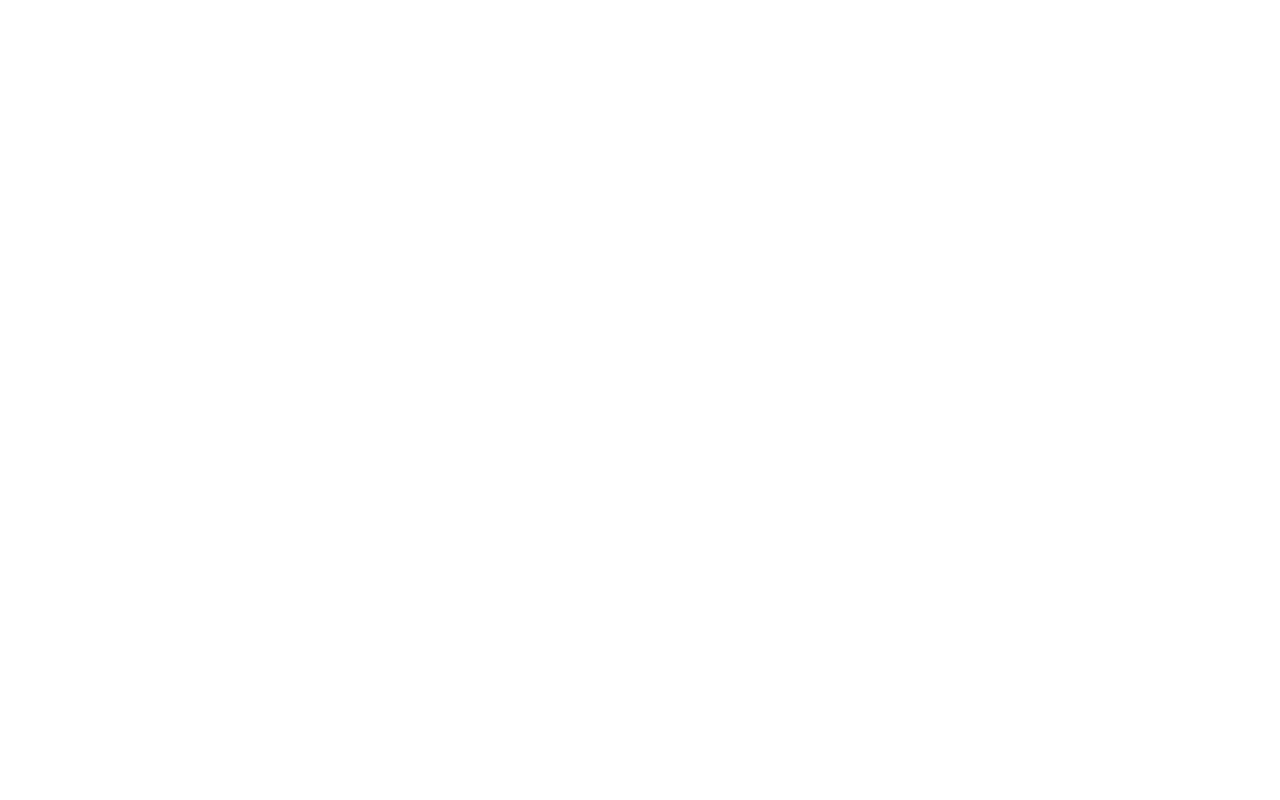
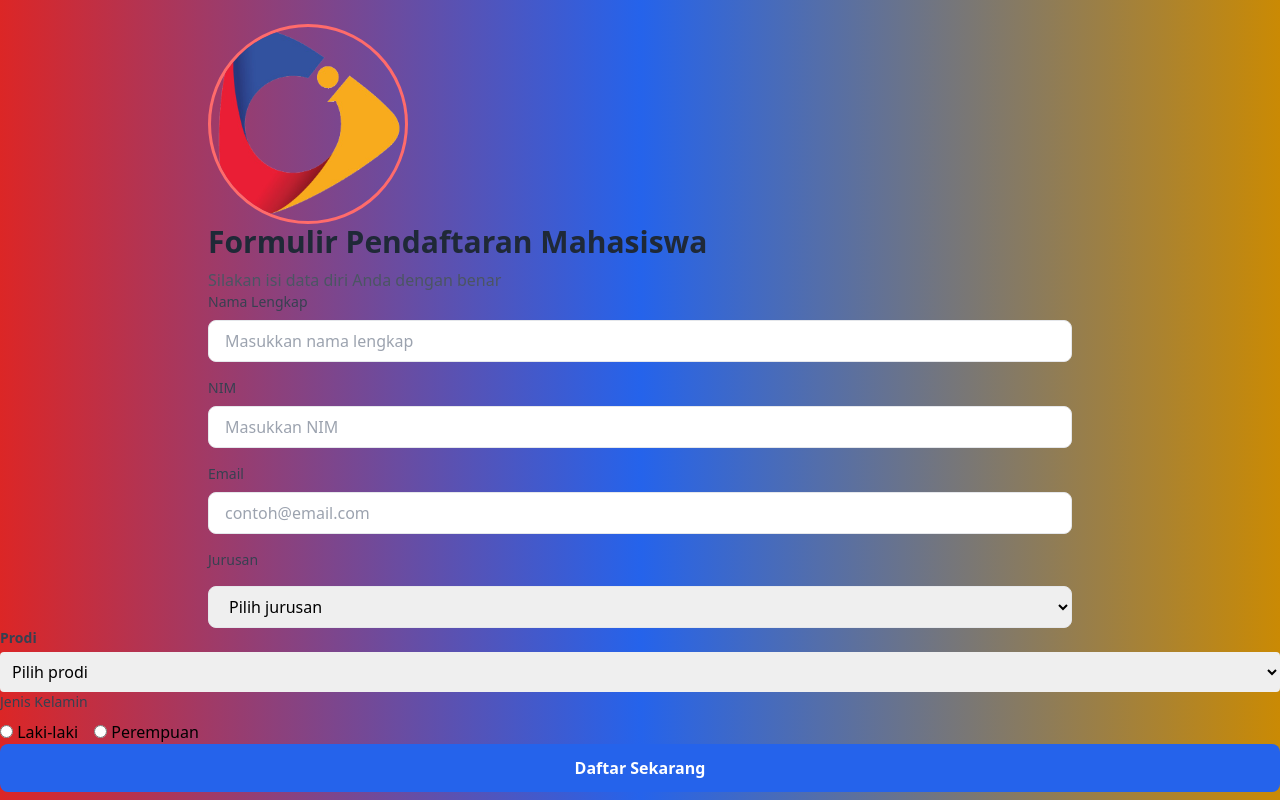
Before and after one commit to raffipasya/raffi_pasya_1124160207_uas, a website: page index.html in a window 1280 px wide. Drawn offline with nearby package versions, Linux system fonts and the light colour scheme.

Commit message:
menambahkan gambar pada html

```diff
--- a/index.html
+++ b/index.html
@@ -6,6 +6,100 @@
     <title>Sistem Pendaftaran - HTML & CSS</title>
     <script src="https://cdn.tailwindcss.com"></script>
 </head>
+<body class="min-h-screen bg-gradient-to-r from-red-600 via-blue-600 to-yellow-600">
+    <button id="theme-switch">
 
-</body>
-</html>
+    </button>
+    <div class="container mx-auto max-w-4xl px-4"class="darkmode">
+        <!-- Header -->
+                        <img src = "gambar/logo-global-institute-4.png"style="width: 200px;
+        height: 200px;
+        border-radius: 50%;
+        object-fit: cover;
+        border: 3px solid #ff6b6b;" alt="Circle">
+                    </svg>
+<h1 class="text-3xl font-bold text-gray-800 mb-2">Formulir Pendaftaran Mahasiswa</h1>
+<p class="text-gray-600">Silakan isi data diri Anda dengan benar</p>
+<form id="registrationForm" class="space-y-4">
+    <div>
+        <label for="fullName" class="block text-sm font-medium text-gray-700 mb-2">Nama Lengkap</label>
+        <input type="text" id="fullName" name="fullName" placeholder="Masukkan nama lengkap" class="w-full px-4 py-2 border rounded-lg" required>
+    </div>
+
+    <div>
+        <label for="nim" class="block text-sm font-medium text-gray-700 mb-2">NIM</label>
+        <input type="text" id="nim" name="nim" placeholder="Masukkan NIM" class="w-full px-4 py-2 border rounded-lg" required>
+    </div>
+
+    <div>
+        <label for="email" class="block text-sm font-medium text-gray-700 mb-2">Email</label>
+        <input type="email" id="email" name="email" placeholder="contoh@email.com" class="w-full px-4 py-2 border rounded-lg" required>
+    </div>
+
+<label for="jurusan " class="block text-sm font-medium text-gray-700 mb-2">Jurusan</label>
+<select id="jurusan" class="w-full px-4 py-2 border rounded-lg" onchange="updateProdi()">
+  <option value="">Pilih jurusan</option>
+  <option value="informatika">Teknik Informatika</option>
+  <option value="sistem-informasi">Sistem Informasi</option>
+  <option value="bisnis">Bisnis Digital</option>
+</select>
+    </div>
+ <!-- Dropdown Prodi -->
+<label for="prodi"class="block text-sm font-semibold text-gray-700 mb-1">Prodi</label>
+<select id="prodi"class="w-full p-2 rounded">
+  <option value="">Pilih prodi</option>
+</select>
+       <script>
+  const prodiOptions = {
+    informatika: [
+      { value: "se", text: "Software Engineering" },
+      { value: "iotn", text: "Internet of Things (IoT) & Networking" },
+      { value: "cdm", text: "Computerized Design & Multimedia (CDM)" }
+    ],
+    "sistem-informasi": [
+      { value: "AIS", text: "Accounting Information System" },
+      { value: "MIS", text: "Management Information System" },
+      { value: "LPIS", text: "Logistics & Production Information System" }
+    ],
+    bisnis: [
+      { value: "DMC", text: "Digital Marketing Communicatio" },
+      { value: "DBT", text: "Digital Business Technopreneur" },
+      { value: "DBM", text: "Digital Business Management" }
+    ]
+  };
+
+  function updateProdi() {
+    const jurusan = document.getElementById("jurusan").value;
+    const prodiSelect = document.getElementById("prodi");
+
+    // Reset isi prodi
+    prodiSelect.innerHTML = '<option value="">Pilih prodi</option>';
+
+    if (prodiOptions[jurusan]) {
+      prodiOptions[jurusan].forEach(function(prodi) {
+        const option = document.createElement("option");
+        option.value = prodi.value;
+        option.text = prodi.text;
+        prodiSelect.appendChild(option);
+      });
+    }
+  }
+</script>
+            <!-- Tambahkan jurusan lain -->
+        </select>
+    </div>
+
+    <!-- Jenis Kelamin -->
+    <div>
+        <label class="block text-sm font-medium text-gray-700 mb-2">Jenis Kelamin</label>
+        <div class="flex gap-4">
+            <label><input type="radio" name="gender" value="Laki-laki" required> Laki-laki</label>
+            <label><input type="radio" name="gender" value="Perempuan" required> Perempuan</label>
+        </div>
+    </div>
+
+    <!-- Tombol Submit -->
+    <button type="submit" class="w-full py-3 bg-blue-600 text-white font-semibold rounded-lg hover:bg-blue-700">
+        Daftar Sekarang
+    </button>
+</form>
--- /dev/null
+++ b/src/style.css
@@ -0,0 +1,5 @@
+.darkmode
+{--body-color: rgb(0, 0, 0);
+ --body-variant: black;
+ --text-color: white;
+}
```
Also changed, not shown: dark mode.svg (added), gambar/logo-global-institute-4.png (added), light mode.svg (added).
